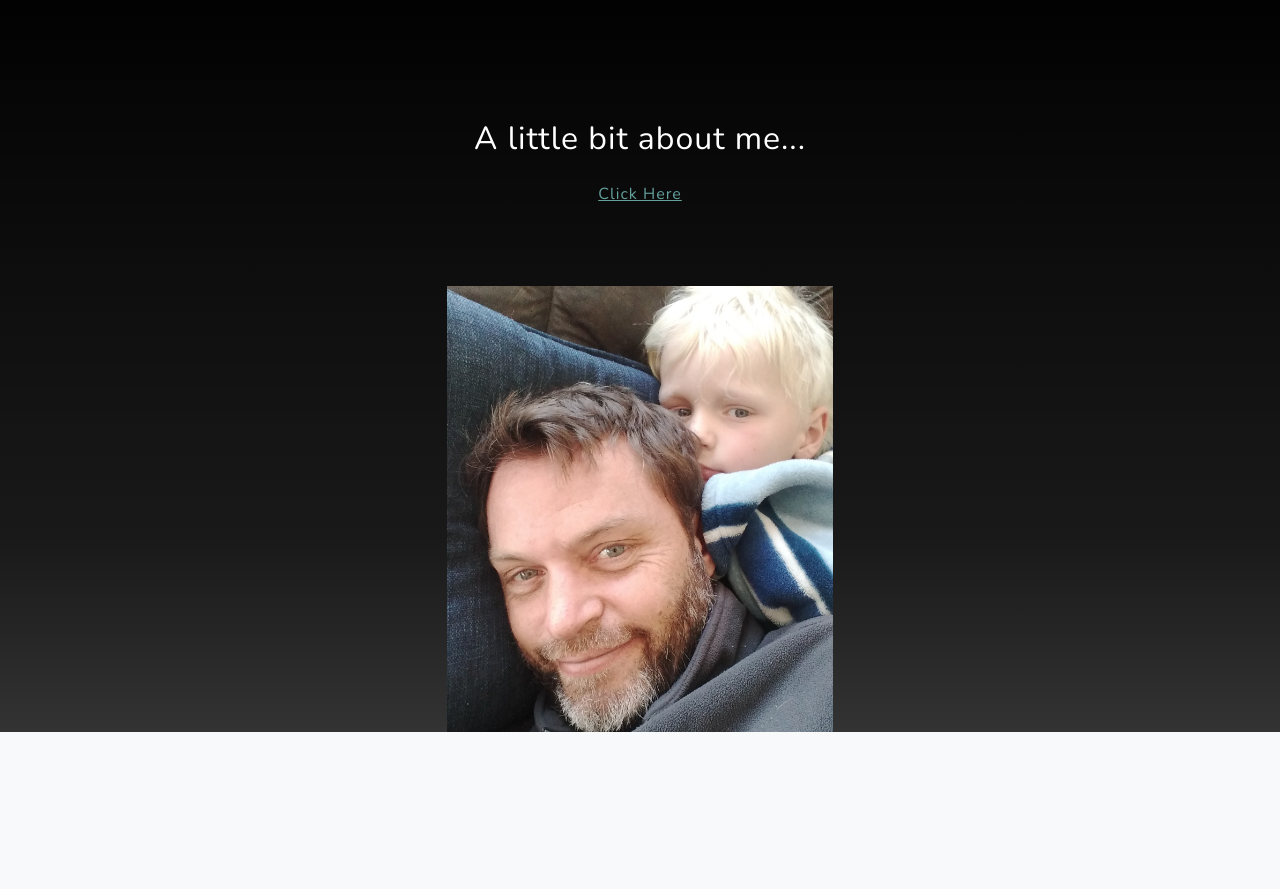
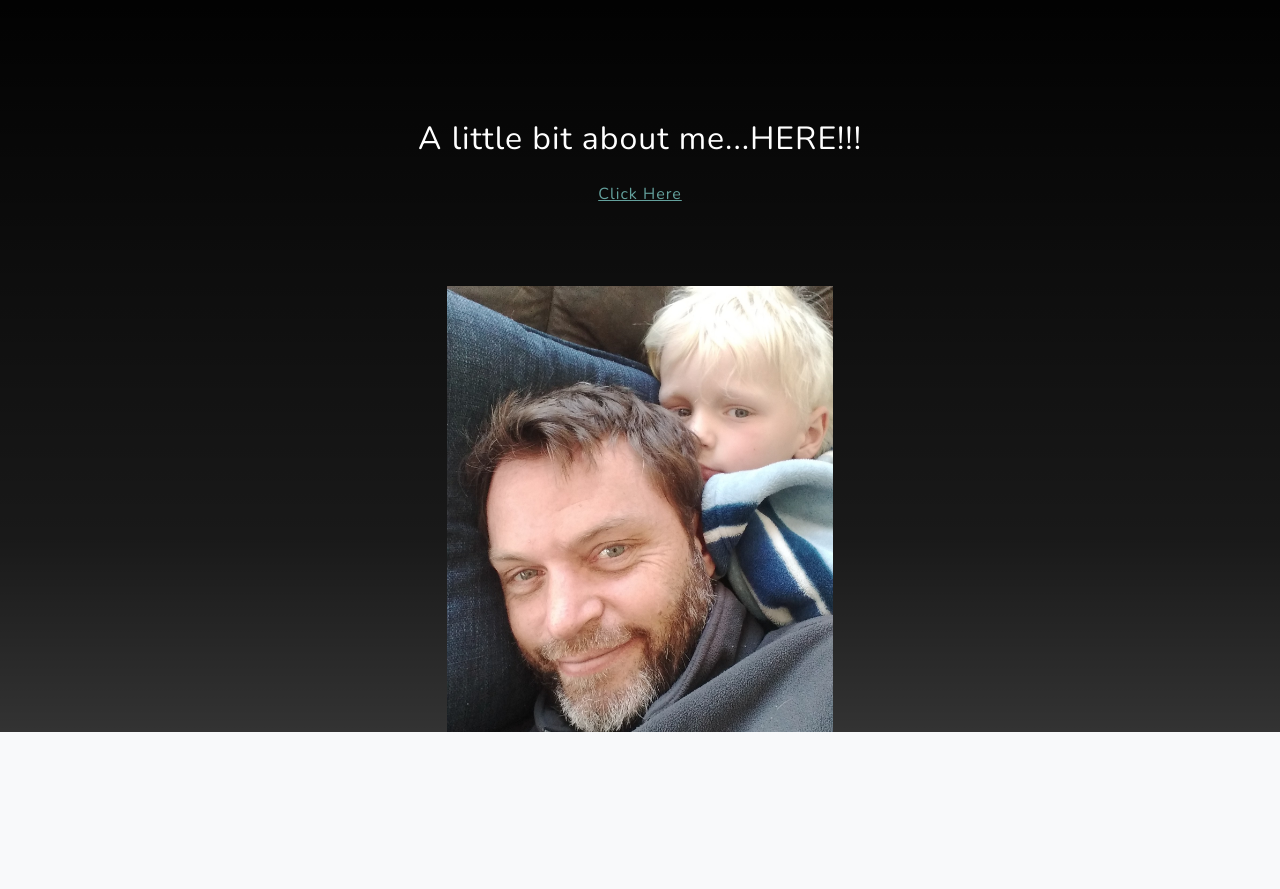
Before and after one commit to lordbyronknox/bootstrap-portfolio, a plain HTML site: page index.html in a window 1280 px wide. Shown: the part 840-1729 px from the top of the page. Drawn offline with nearby package versions, Linux system fonts and the light colour scheme.

Commit message:
About me update

```diff
--- a/index.html
+++ b/index.html
@@ -56,7 +56,7 @@
         <div class="container px-4 px-lg-5">
             <div class="row gx-4 gx-lg-5 justify-content-center">
                 <div class="col-lg-8">
-                    <h2 class="text-white mb-4">A little bit about me...</h2>
+                    <h2 class="text-white mb-4">A little bit about me...HERE!!!</h2>
                     <p class="text-white-50">
                         <a href="about.html">Click Here</a>
                     </p>
```
